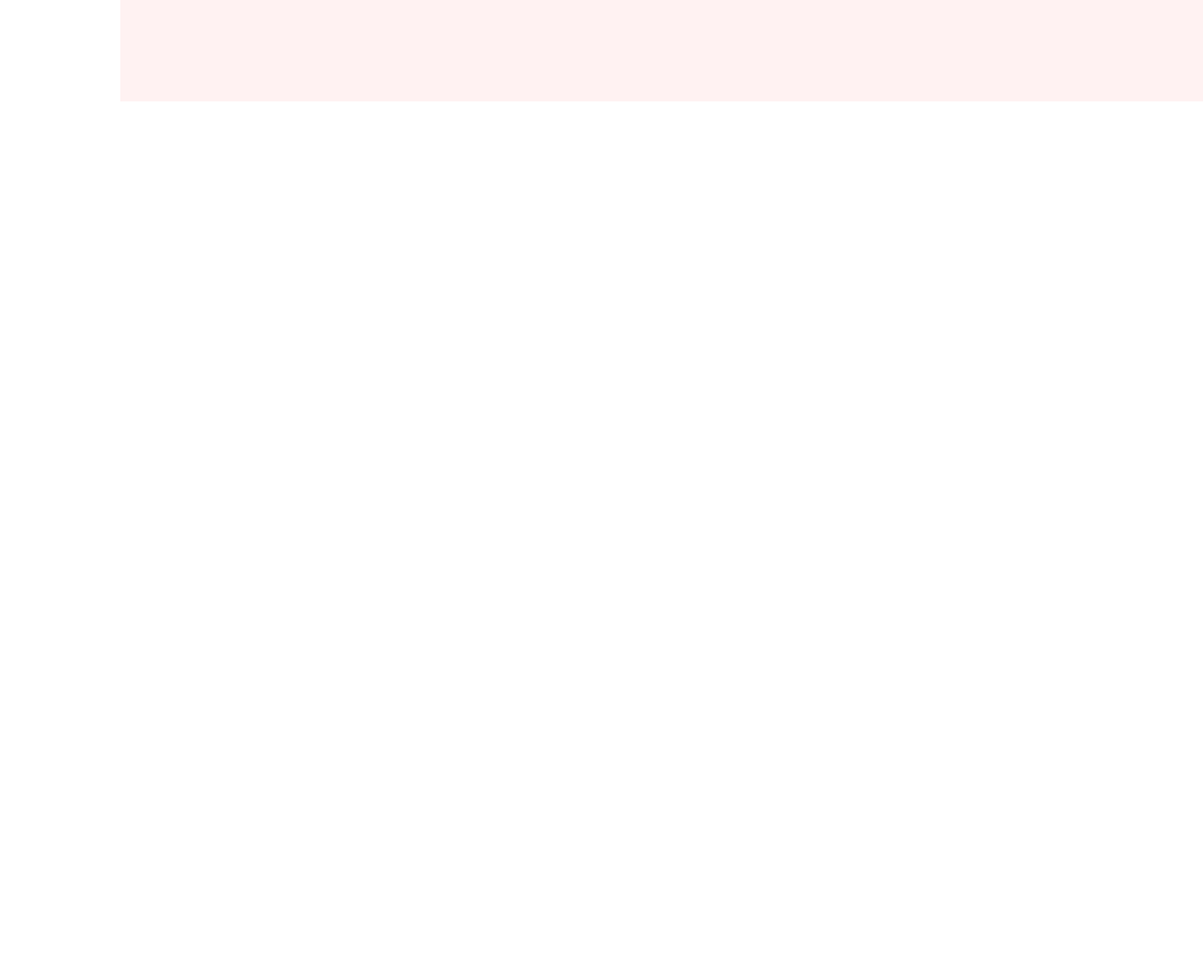
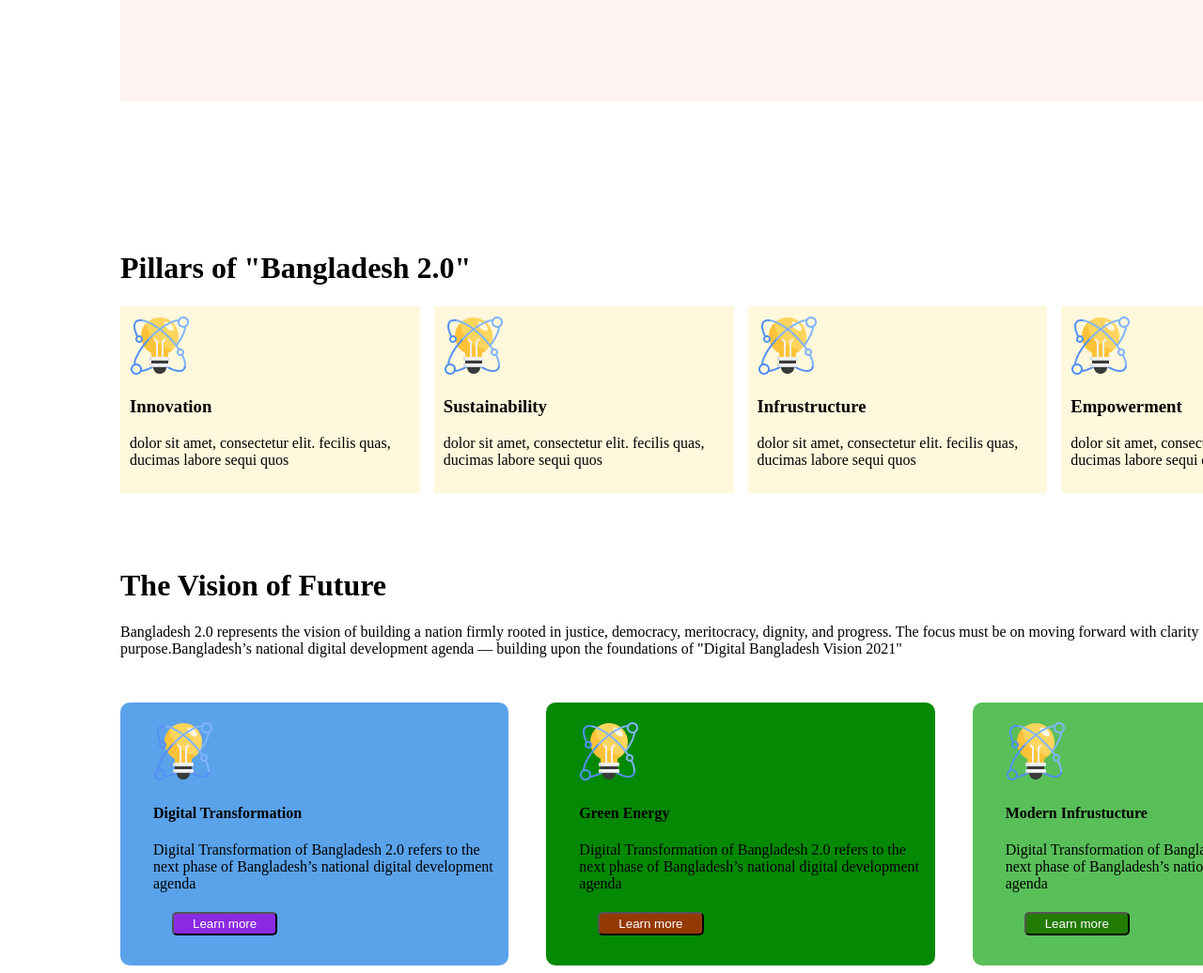
Before and after one commit to auntipc01/my-assignment-01, a plain HTML site: page index.html in a window 1280 px wide. Shown: the part 707-1743 px from the top of the page at 94% size. Before the commit the page ends 935 px from the top, so only its background shows below. Drawn offline with Linux system fonts and the light colour scheme.

Commit message:
added future vision commit

```diff
--- a/index.html
+++ b/index.html
@@ -16,10 +16,76 @@
             <div class="bangladesh-box">
                 <h4 class="bangladesh-box-title">Bangladesh 2.0</h4>
                 <h2 class="bangladesh-box-description">Ideas ,innovation, vision and challanges in new Bangladesh</h2>
-                <button class="bangladesh-box-btn btn-color">Explore New Bangladesh</button>
+                <button class="bangladesh-box-btn btn-color">
+                    <a href="#">Explore New Bangladesh</a>
+                </button>
 
             </div>
             <div class="bangladesh-box-image"><img src="assets/hero.png" alt=""></div>
+        </div>
+        <br>
+        <h1 class="pillar-title">Pillars of "Bangladesh 2.0"</h1>
+        <div class="pillars-container">
+            <div class="pillars-box">
+                <img src="assets/card-icon.png" alt="">
+                <h3>Innovation</h3>
+                <p>dolor sit amet, consectetur elit. fecilis quas, ducimas labore sequi quos</p>
+            </div>
+            <div class="pillars-box">
+                <img src="assets/card-icon.png" alt="">
+                <h3>Sustainability</h3>
+                <p>dolor sit amet, consectetur elit. fecilis quas, ducimas labore sequi quos</p>
+            </div>
+            <div class="pillars-box">
+                <img src="assets/card-icon.png" alt="">
+                <h3>Infrustructure</h3>
+                <p>dolor sit amet, consectetur elit. fecilis quas, ducimas labore sequi quos</p>
+            </div>
+            <div class="pillars-box">
+                <img src="assets/card-icon.png" alt="">
+                <h3>Empowerment</h3>
+                <p>dolor sit amet, consectetur elit. fecilis quas, ducimas labore sequi quos</p>
+            </div>
+        </div>
+        <div class="future-container">
+            <h1 class="future-vision-title">The Vision of Future</h1>
+            <p class="future-vision-discription">Bangladesh 2.0 represents the vision of building a nation firmly rooted in justice, democracy, meritocracy, dignity, and progress. The focus must be on moving forward with clarity and purpose.Bangladesh’s national digital development agenda — building upon the foundations of "Digital Bangladesh Vision 2021"
+            </p>
+            <div class="future-vision-container">
+            <!-- .future-container-box>img+h4.future-container-box-title+p.future-container-box-description+btn>a.href -->
+                <div class="future-container-box-blue">
+                    <div class="future-container-box">
+                        <img src="assets/card-icon.png" alt="" srcset="">
+                        <h4 class="future-container-box-title">Digital Transformation</h4>
+                        <p class="future-container-box-description">Digital Transformation of Bangladesh 2.0 refers to the next phase of Bangladesh’s national digital development agenda</p>
+                        <button class="future-container-box-button-blue">
+                        <a href="#" class="btn">Learn more</a>
+                        </button>
+                    </div>
+                </div>
+                <br>
+                <div class="future-container-box-green">
+                    <div class="future-container-box">
+                        <img src="assets/card-icon.png" alt="" srcset="">
+                        <h4 class="future-container-box-title">Green Energy</h4>
+                        <p class="future-container-box-description">Digital Transformation of Bangladesh 2.0 refers to the next phase of Bangladesh’s national digital development agenda</p>
+                        <button class="future-container-box-button-green">
+                            <a href="#" class="btn">Learn more</a>
+                        </button>
+                    </div>
+                </div>
+                <br>
+                <div class="future-container-box-yellow">
+                    <div class="future-container-box">
+                        <img src="assets/card-icon.png" alt="" srcset="">
+                        <h4 class="future-container-box-title">Modern Infrustucture</h4>
+                        <p class="future-container-box-description">Digital Transformation of Bangladesh 2.0 refers to the next phase of Bangladesh’s national digital development agenda</p>
+                        <button class="future-container-box-button-yellow">
+                            <a href="#" class="btn">Learn more</a>
+                        </button>
+                    </div>
+                </div>
+            </div>
         </div>
 
     </header>
--- a/styles/style.css
+++ b/styles/style.css
@@ -44,3 +44,85 @@
 .bangladesh-box-image {
     margin-top: 100px;
 }
+/* pillar box style */
+.pillars-container {
+    display: flex;
+    gap: 15px;
+    margin-left: 120px;
+    width: 1320px;
+}
+.pillars-box {
+    padding: 10px;
+    background-color: cornsilk;
+    background-repeat: no-repeat;
+
+}
+.pillar-title {
+    margin-left: 120px;
+}
+/* future-vision-container style */
+.future-container {
+    width: 1320px;
+}
+
+.future-vision-title {
+    margin-left: 120px;
+    margin-top: 80px;
+}
+.future-vision-discription {
+    margin-left: 120px;
+}
+
+.future-vision-container {
+    display: flex;
+    justify-content: space-around;
+    gap: 20px;
+    margin-left: 120px;
+    width: 1320px;
+    height: 280px;
+    margin-top: 48px;
+}
+.future-container-box {
+    margin-left: 35px;
+    margin-top: 20px;
+}
+.future-container-box-blue {
+    width: 471px;
+    background-color: rgb(90, 162, 234);
+    border-radius: 10px;
+}
+.future-container-box-green {
+    width: 471px;
+    background-color: rgb(3, 137, 3);
+    border-radius: 10px;
+}
+.future-container-box-yellow {
+    width: 471px;
+    background-color: rgb(89, 191, 89);
+    border-radius: 10px;
+}
+.future-container-box-button-blue {
+    background-color: blueviolet;
+    margin-left: 20px;
+    padding: 03px 20px;
+    border-radius: 5px;
+    margin-top: 5px;
+}
+.future-container-box-button-green {
+    background-color: rgb(149, 57, 3);
+    margin-left: 20px;
+    padding: 03px 20px;
+    border-radius: 5px;
+    margin-top: 5px;
+}
+.future-container-box-button-yellow {
+    background-color: rgb(34, 123, 2);
+    margin-left: 20px;
+    padding: 03px 20px;
+    border-radius: 5px;
+    margin-top: 5px;
+}
+a {
+    color: white;
+    text-decoration: none;
+}
```
